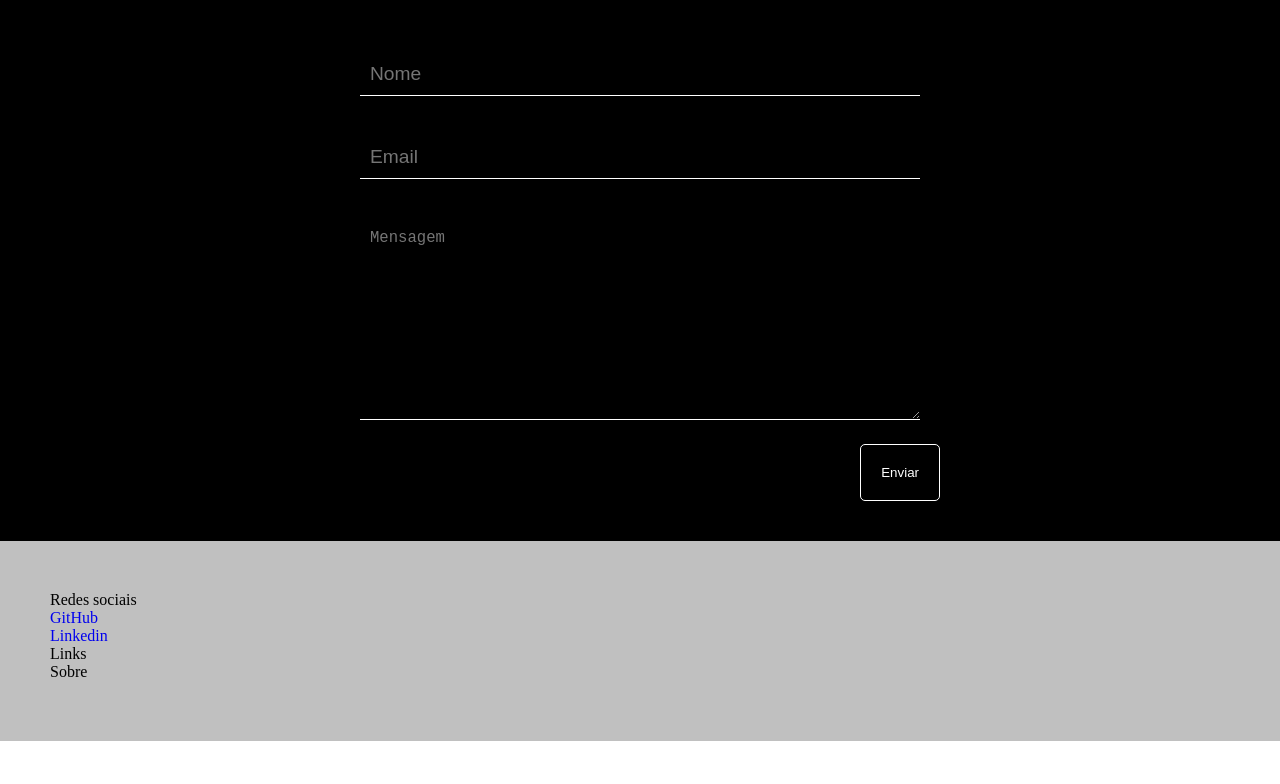
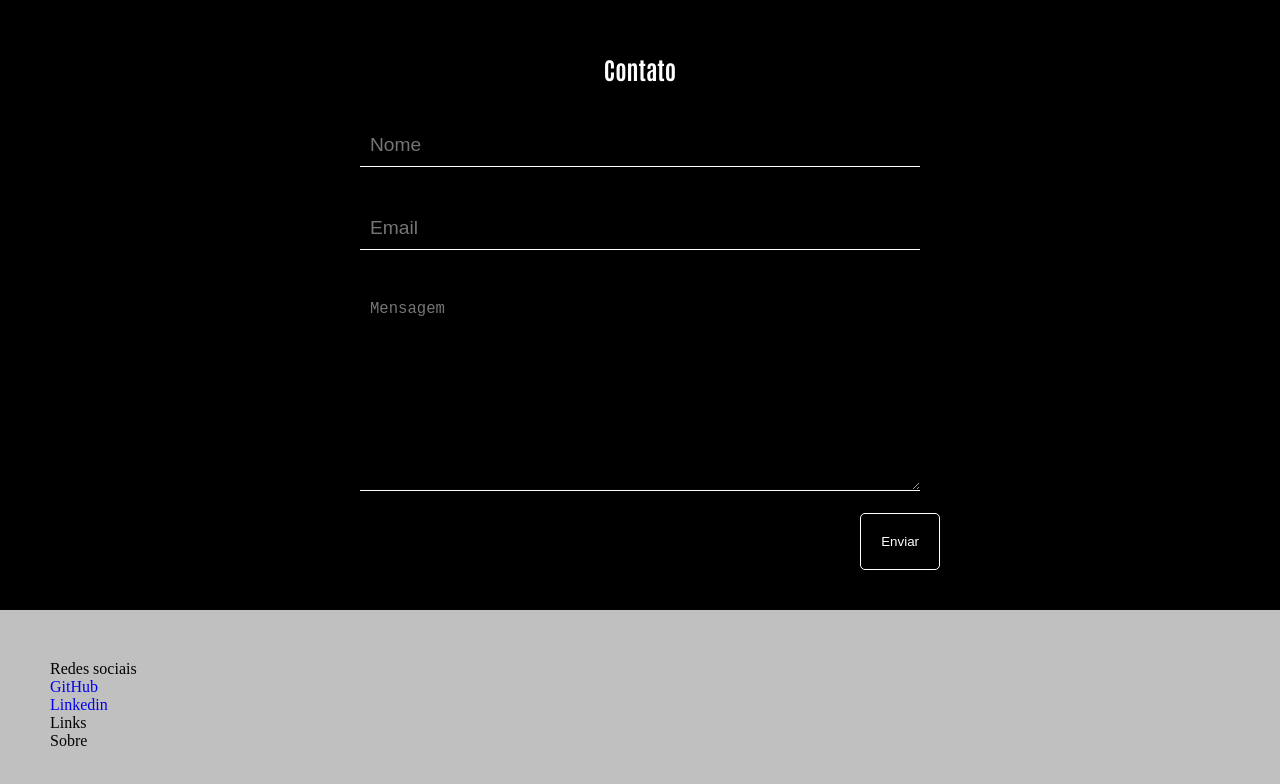
Before and after one commit to patrickWarley/patrickwarley.github.io, a plain HTML site: page index.html in a window 1280 px wide. Shown: the part 1985-2769 px from the top of the page. Before the commit the page ends 2726 px from the top, so only its background shows below. Drawn offline with Linux system fonts and the light colour scheme; a web font is replaced by a local one.

Commit message:
css updated

```diff
--- a/css/styles.css
+++ b/css/styles.css
@@ -38,6 +38,8 @@ section {
 
 .form {
     margin-top: 100px;
+    font-family: Antonio;
+    font-size: bigger;
 }
 
 .submitbutton {
--- a/index.html
+++ b/index.html
@@ -13,7 +13,7 @@
 
     <script src="https://kit.fontawesome.com/3842b7f66e.js" crossorigin="anonymous"></script>
 
-    <title>Portfolio</title>
+    <title>Patrick warley</title>
 </head>
 
 <body>
@@ -112,8 +112,10 @@
         </section>
         <section id=" contact" class="primarySecondary container centerVertical centerHorizontal">
             <div class='reveal'>
+
                 <form action="#">
                     <div class="form container">
+                        <h1 class="center pad20px">Contato</h1>
                         <div class="inputgroup pad20px">
                             <input type="text" placeholder="Nome" id="name" />
                         </div>
```
